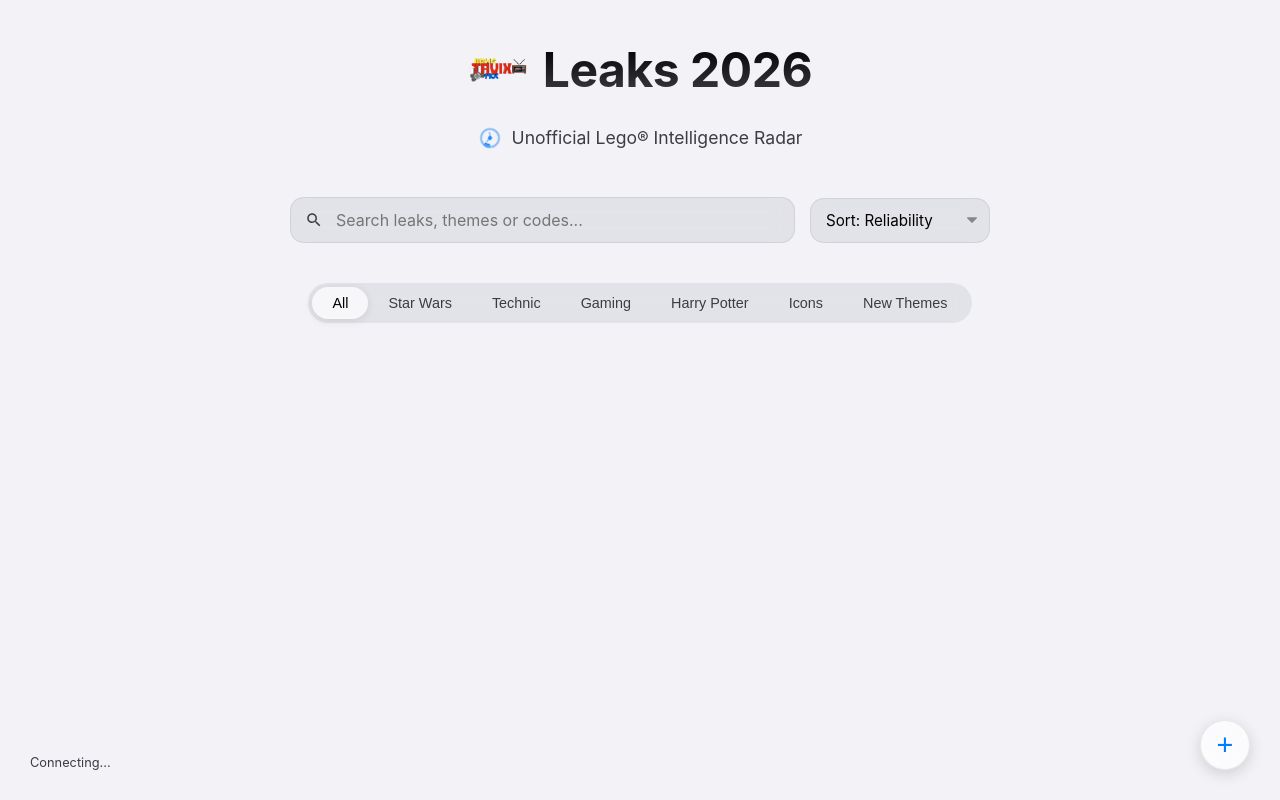
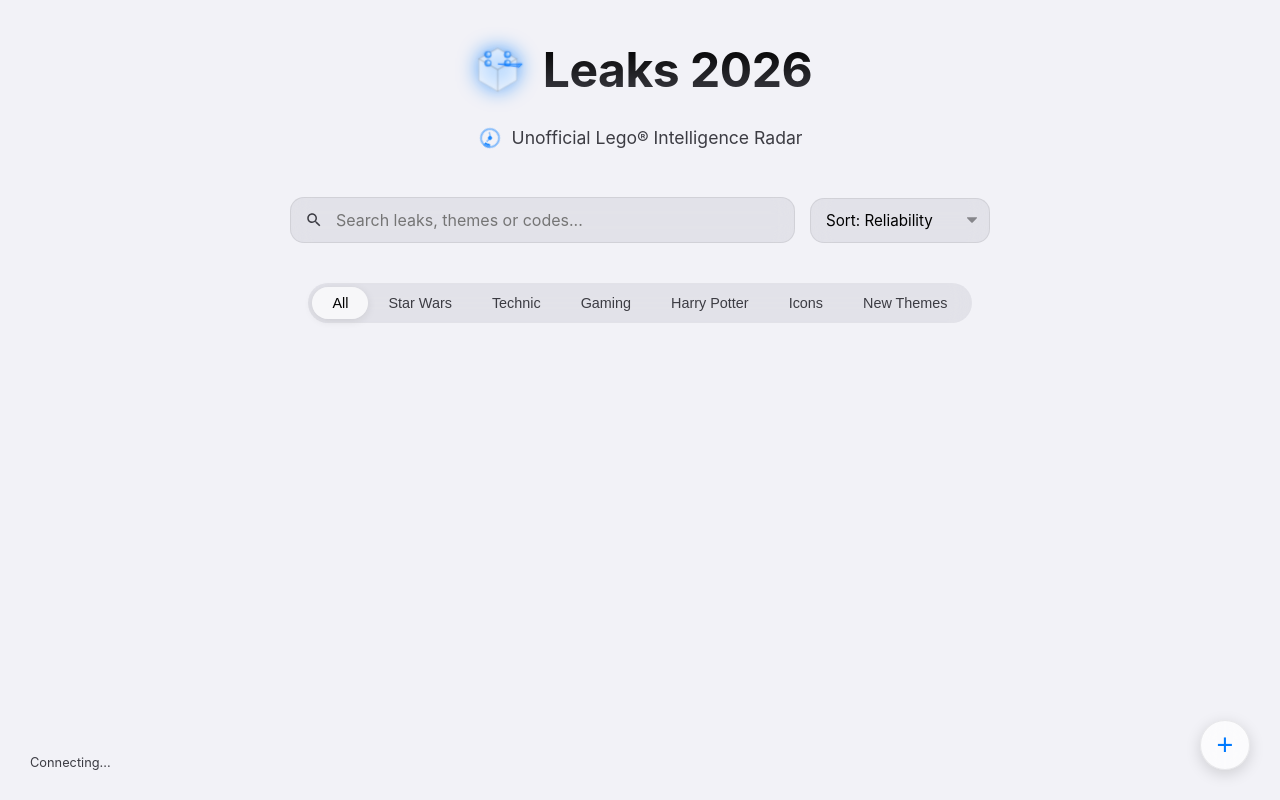
Before and after one commit to iTavix/lego-leaks-2026, a plain HTML site: page index.html in a window 1280 px wide. Drawn offline with nearby package versions, Linux system fonts and the light colour scheme.

Commit message:
Add files via upload

```diff
--- a/index.html
+++ b/index.html
@@ -9,23 +9,28 @@
     <style>
         /* --- 1. LIGHT MODE (DEFAULT) --- */
         :root {
-            --bg-body: #F2F2F7; /* Apple System Gray 6 (Light) */
+            --bg-body: #F2F2F7;
             --bg-card: rgba(255, 255, 255, 0.7);
             --bg-card-hover: rgba(255, 255, 255, 0.95);
             --bg-modal-default: rgba(242, 242, 247, 0.85);
             --input-bg: rgba(118, 118, 128, 0.12);
             --text-primary: #000000;
             --text-secondary: #3C3C43;
-            --border: rgba(60, 60, 67, 0.1); /* Leggero bordo scuro per light mode */
+            --border: rgba(60, 60, 67, 0.1);
 
-            --accent: #007AFF; /* Apple Blue Light */
+            --accent: #007AFF;
             --danger: #FF3B30;
             --warning: #FFCC00;
             --success: #34C759;
             --blur: 20px;
 
-            /* Shadow più morbide per light mode */
             --shadow-card: 0 4px 20px rgba(0,0,0,0.05);
+
+            /* Colori specifici per il logo in Light Mode */
+            --logo-base-fill: rgba(255, 255, 255, 0.4); /* Frosted Glass Light */
+            --logo-stud-color: #007AFF;
+            --logo-radar-color: #007AFF;
+            --logo-border: rgba(0, 0, 0, 0.1);
         }
 
         /* --- 2. DARK MODE (AUTO DETECT) --- */
@@ -40,12 +45,18 @@
                 --text-secondary: #86868B;
                 --border: rgba(255, 255, 255, 0.1);
 
-                --accent: #0A84FF; /* Apple Blue Dark */
+                --accent: #0A84FF;
                 --danger: #FF453A;
                 --warning: #FFD60A;
                 --success: #32D74B;
 
                 --shadow-card: 0 10px 30px rgba(0,0,0,0.3);
+
+                /* Colori specifici per il logo in Dark Mode */
+                --logo-base-fill: rgba(255, 255, 255, 0.05); /* Frosted Glass Dark */
+                --logo-stud-color: #0A84FF;
+                --logo-radar-color: #0A84FF;
+                --logo-border: rgba(255, 255, 255, 0.1);
             }
         }
 
@@ -62,12 +73,29 @@
         /* HEADER */
         header { max-width: 1200px; margin: 0 auto 30px auto; text-align: center; display: flex; flex-direction: column; align-items: center; }
         .title-wrapper { display: flex; align-items: center; justify-content: center; gap: 15px; margin-bottom: 8px; }
-        .main-logo { height: 60px; width: auto; object-fit: contain; }
+
+        /* Logo SVG Styling */
+        .main-logo {
+            height: 60px; width: 60px;
+            /* Bagliore dinamico basato sul colore d'accento */
+            filter: drop-shadow(0 0 10px var(--logo-radar-color));
+            transition: transform 0.3s ease;
+        }
+        .main-logo:hover { transform: scale(1.05) rotate(0deg); } /* Removed rotation */
+
+        /* Radar Animation */
+        @keyframes radar-sweep {
+            from { transform: rotate(0deg); }
+            to { transform: rotate(360deg); }
+        }
+        .radar-sweep-path {
+            transform-origin: 50% 50%;
+            animation: radar-sweep 4s linear infinite;
+        }
 
         /* Titolo adattivo per Light/Dark */
         h1 {
             font-weight: 700; font-size: 3rem; letter-spacing: -0.01em; margin: 0;
-            /* Gradiente adattivo: Scuro in light mode, Chiaro in dark mode */
             background: var(--text-primary);
             background: linear-gradient(180deg, var(--text-primary) 0%, var(--text-secondary) 100%);
             -webkit-background-clip: text; -webkit-text-fill-color: transparent; line-height: 1.1;
@@ -77,7 +105,7 @@
         .radar-icon { width: 24px; height: 24px; fill: var(--accent); opacity: 0.9; animation: radar-spin 8s linear infinite; }
         @keyframes radar-spin { from { transform: rotate(0deg); } to { transform: rotate(360deg); } }
 
-        /* CONTROLS */
+        /* CONTROLS (Resto del codice CSS invariato per brevità...) */
         .controls-row { max-width: 700px; margin: 0 auto 40px auto; display: flex; gap: 15px; align-items: center; }
         .search-wrapper { flex-grow: 1; position: relative; }
         .search-input { width: 100%; padding: 12px 20px 12px 45px; background: var(--input-bg); border: 1px solid var(--border); border-radius: 14px; color: var(--text-primary); font-size: 1rem; backdrop-filter: blur(10px); transition: all 0.3s ease; box-sizing: border-box; font-family: inherit; }
@@ -202,7 +230,48 @@
 
     <header>
         <div class="title-wrapper">
-            <img src="logo.png" alt="Leaks Logo" class="main-logo" onerror="this.style.display='none'">
+            <svg class="main-logo" width="60" height="60" viewBox="0 0 100 100" fill="none" xmlns="http://www.w3.org/2000/svg">
+                <defs>
+                    <radialGradient id="studGloss" cx="0.5" cy="0.5" r="0.5" fx="0.7" fy="0.3">
+                        <stop offset="0%" stop-color="white" stop-opacity="0.8"/>
+                        <stop offset="100%" stop-color="var(--logo-stud-color)" stop-opacity="0.9"/>
+                    </radialGradient>
+                    <filter id="glassBlur">
+                        <feGaussianBlur in="SourceGraphic" stdDeviation="1.5" result="blur"/>
+                        <feComponentTransfer>
+                            <feFuncA type="linear" slope="0.5"/>
+                        </feComponentTransfer>
+                        <feMerge>
+                            <feMergeNode in="blur"/>
+                            <feMergeNode in="SourceGraphic"/>
+                        </feMerge>
+                    </filter>
+                </defs>
+
+                <g filter="url(#glassBlur)">
+                    <g transform="scale(0.9) translate(5, 5)">
+                        <path d="M50 10 L85 30 L50 50 L15 30 Z" fill="var(--logo-base-fill)" stroke="var(--logo-border)" stroke-width="2"/>
+                        <path d="M15 30 L15 70 L50 90 L50 50 Z" fill="var(--logo-base-fill)" stroke="var(--logo-border)" stroke-width="1.5"/>
+                        <path d="M50 50 L50 90 L85 70 L85 30 Z" fill="var(--logo-base-fill)" stroke="var(--logo-border)" stroke-width="1.5"/>
+                    </g>
+
+                    <g transform="scale(0.9) translate(5, 5)">
+                        <circle cx="32" cy="22" r="6" fill="url(#studGloss)" stroke="var(--logo-border)" stroke-width="1"/>
+                        <circle cx="68" cy="22" r="6" fill="url(#studGloss)" stroke="var(--logo-border)" stroke-width="1"/>
+                        <circle cx="32" cy="38" r="6" fill="url(#studGloss)" stroke="var(--logo-border)" stroke-width="1"/>
+                        <circle cx="68" cy="38" r="6" fill="url(#studGloss)" stroke="var(--logo-border)" stroke-width="1"/>
+                    </g>
+
+                    <g transform="translate(0, -10)">
+                        <path class="radar-sweep-path"
+                              d="M 50 50 L 50 10 A 40 40 0 0 1 55 15 L 50 50 Z"
+                              fill="var(--logo-radar-color)" fill-opacity="0.3"
+                              stroke="var(--logo-radar-color)" stroke-width="1"
+                              transform-origin="50px 50px"/>
+                    </g>
+
+                </g>
+            </svg>
             <h1>Leaks 2026</h1>
         </div>
         <p class="subtitle">
@@ -614,7 +683,6 @@
             const item = leaks.find(i => i.id == id);
             if(!item) return;
             let tColor = getThemeColor(item.theme);
-            // Updated transparency to 0.08 (8%)
             document.getElementById('modal-box').style.background = hexToRgba(tColor, 0.08);
 
             const tagEl = document.getElementById('m-theme');
```
